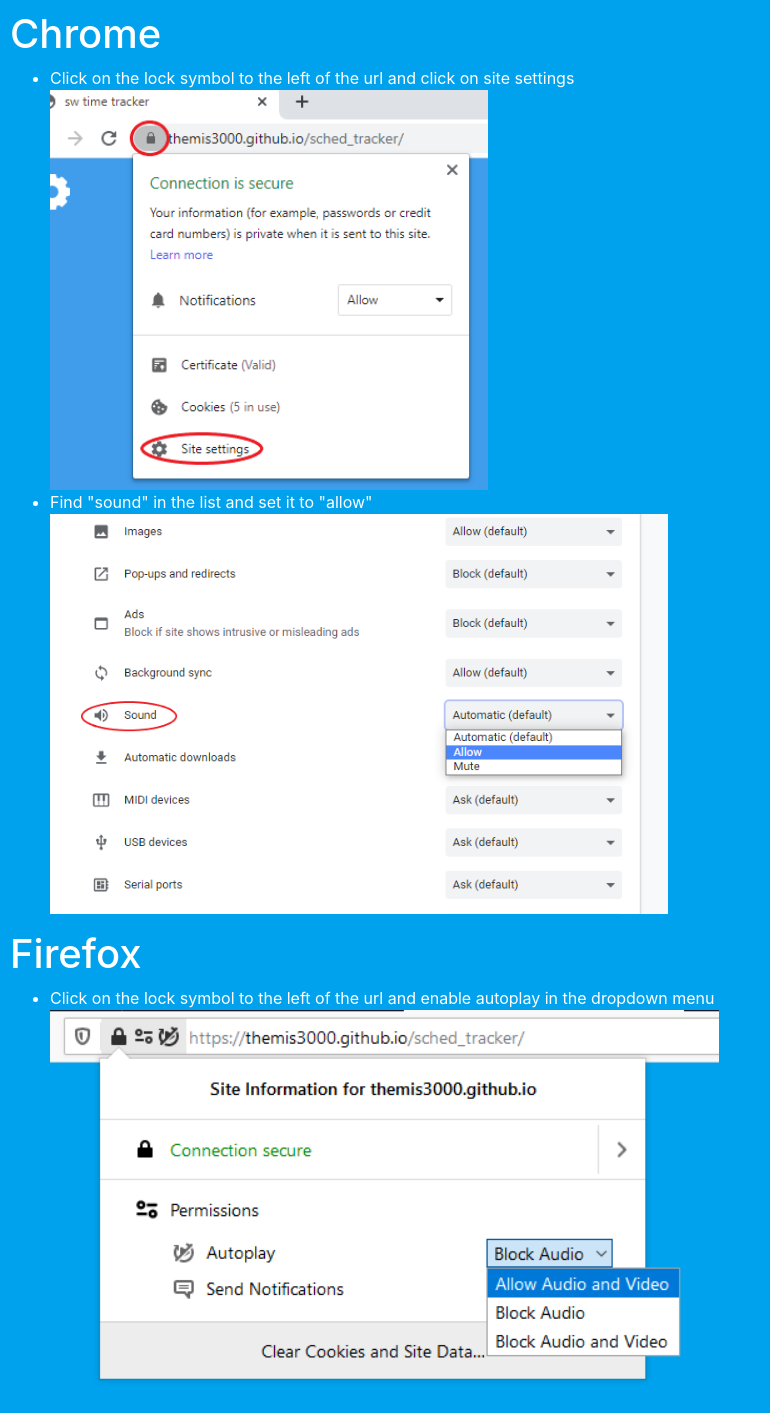
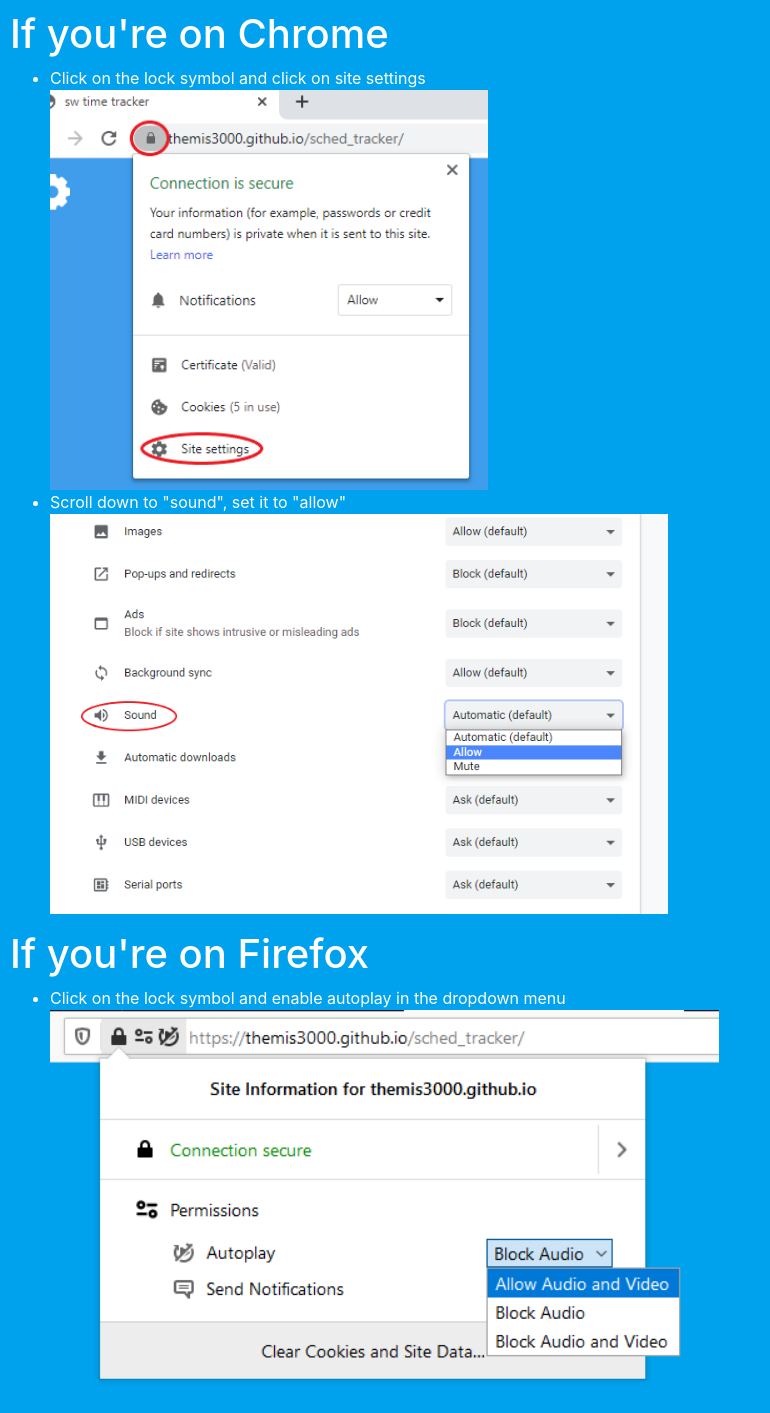
Before and after one commit to Themis3000/sched_tracker, a plain HTML site: page autoplay.html in a window 1280 px wide. Shown: the whole page, without its empty margins (0-770 px from the left). Drawn offline with Linux system fonts and the light colour scheme.

Commit message:
changed autoplay instructions to be better

```diff
--- a/autoplay.html
+++ b/autoplay.html
@@ -17,16 +17,16 @@
 </head>
 <body>
     <div class="text-white" style="padding: 10px">
-        <h1>Chrome</h1>
+        <h1>If you're on Chrome</h1>
         <ul>
-            <li>Click on the lock symbol to the left of the url and click on site settings</li>
+            <li>Click on the lock symbol and click on site settings</li>
             <img src="autoplay_steps/chrome1.png" height="400"/>
-            <li>Find "sound" in the list and set it to "allow"</li>
+            <li>Scroll down to "sound", set it to "allow"</li>
             <img src="autoplay_steps/chrome2.png" height="400"/>
         </ul>
-        <h1>Firefox</h1>
+        <h1>If you're on Firefox</h1>
         <ul>
-            <li>Click on the lock symbol to the left of the url and enable autoplay in the dropdown menu</li>
+            <li>Click on the lock symbol and enable autoplay in the dropdown menu</li>
             <img src="autoplay_steps/firefox1.png" height="400"/>
         </ul>
     </div>
```
